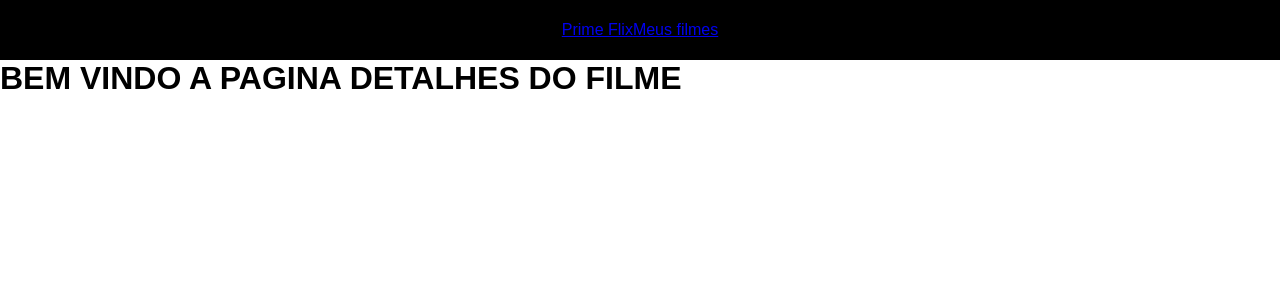
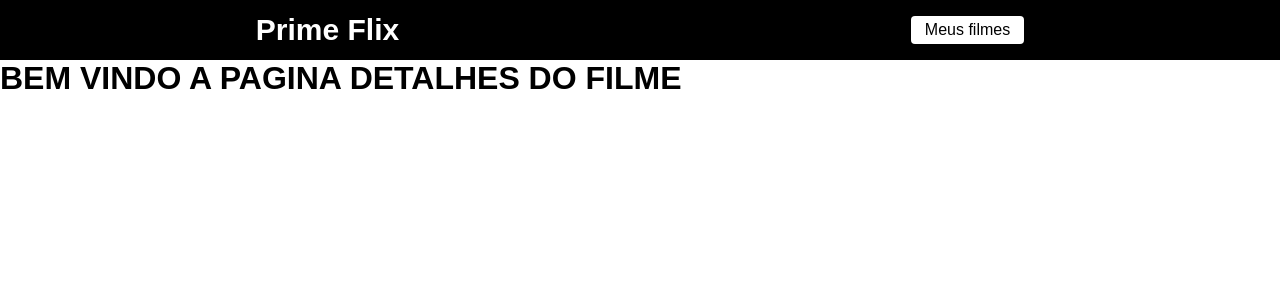
Before and after one commit to Brunogabriel-dev/prime-flix, a React (Create React App) app: page /filme/1 in a window 1280 px wide. Shown: the top 300 px of the page. Built offline with nearby package versions, Linux system fonts and the light colour scheme.

Commit message:
Inclusão de texto

```diff
--- a/src/components/Header/header.css
+++ b/src/components/Header/header.css
@@ -2,8 +2,25 @@
 header{
   display: flex;
   align-items: center;
-  justify-content: center;
+  justify-content: space-around;
   width: 100%;
   height: 60px;
   background-color: #000000;
 }
+
+.logo{
+  text-decoration: none;
+  font-size: 30px;
+  cursor: pointer;
+  color: #fff;
+  font-weight: bold;
+}
+
+.favoritos{
+  text-decoration: none;
+  cursor: pointer;
+  background-color: #fff;
+  padding: 5px 14px;
+  color: #000000;
+  border-radius: 4px;
+}
```
